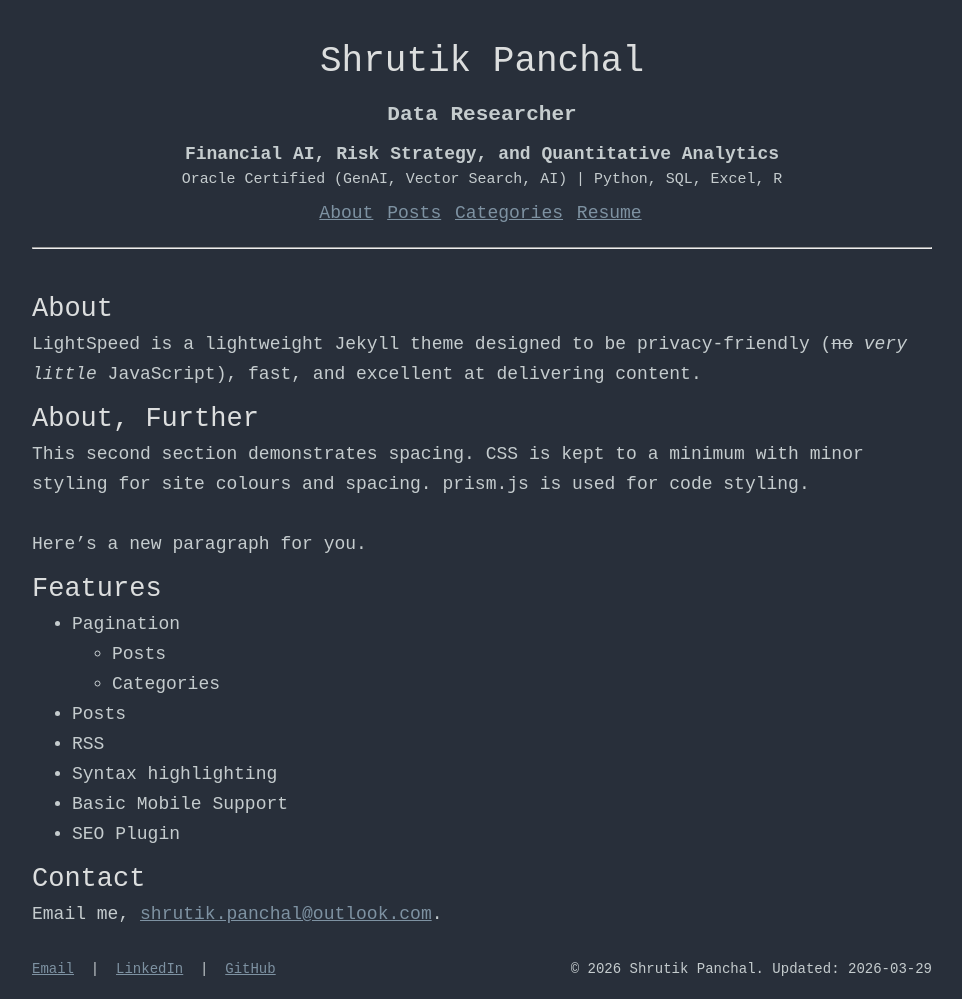
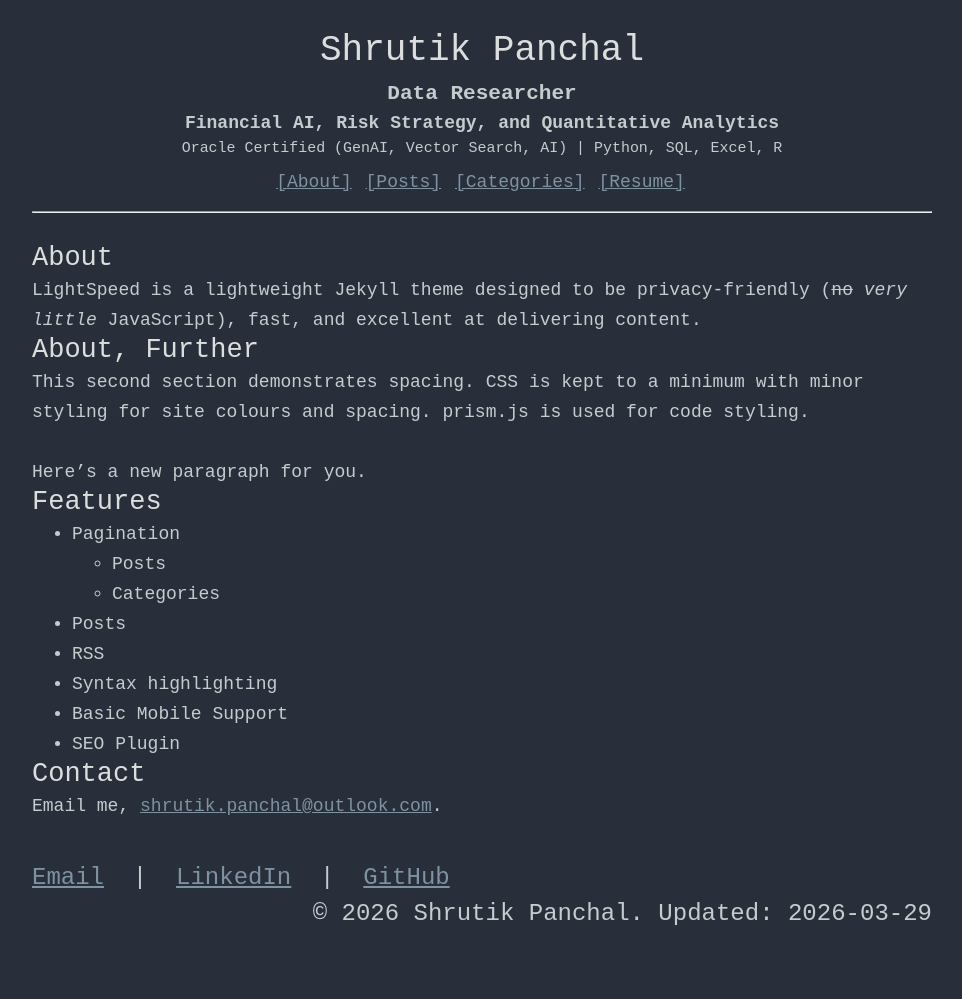
Before and after one commit to shrutik-panchal/shrutik-panchal.github.io, a Jekyll site: the page built from index.md, in a window 1280 px wide. Shown: the whole page, without its empty margins (158-1120 px from the left). Built offline with Jekyll 4.4.1, drawn with Linux system fonts in a browser that asks for light colours; after the commit the page ends 932 px from its top, so only the background shows below that.

Commit message:
update to structure S08

```diff
--- a/_includes/nav.html
+++ b/_includes/nav.html
@@ -1,5 +1,5 @@
 <nav align="center">
     {% for item in site.data.nav %}
-    <a href="{{ item.link }}">{{ item.name }}</a>
+    <a href="{{ item.link }}">[{{ item.name }}]</a>
     {% endfor %}
 </nav>
--- a/_sass/footer.scss
+++ b/_sass/footer.scss
@@ -3,5 +3,5 @@
 .footer-text {
   display: block;
   position: relative;
-  font-size: 14px;
+  font-size: 24px;
 }
--- a/_sass/header.scss
+++ b/_sass/header.scss
@@ -1,10 +1,10 @@
 .header {
-  padding-top: 35px
+  padding-top: 24px;
 }
 
 .header nav {
   padding-top: 10px;
-  padding-bottom: 20px;
+  padding-bottom: 15px;
 }
 
 .header nav a {
--- a/_sass/page.scss
+++ b/_sass/page.scss
@@ -13,7 +13,6 @@
 
 /* 03 Spacing */
 
-
 .padded {
   padding-top: 30px;
   padding-bottom: 30px;
@@ -27,11 +26,11 @@
 }
 
 div.main-content h2 {
-  padding-top: 15px;
+  padding-top: 5px;
   padding-bottom: 5px;
 }
 
-header h1, h5 {
+header h1, h2, h3, h4, h5 {
   display: inline;
 }
 
```
Also changed, not shown: _data/nav.yml (+4 -4 lines).
